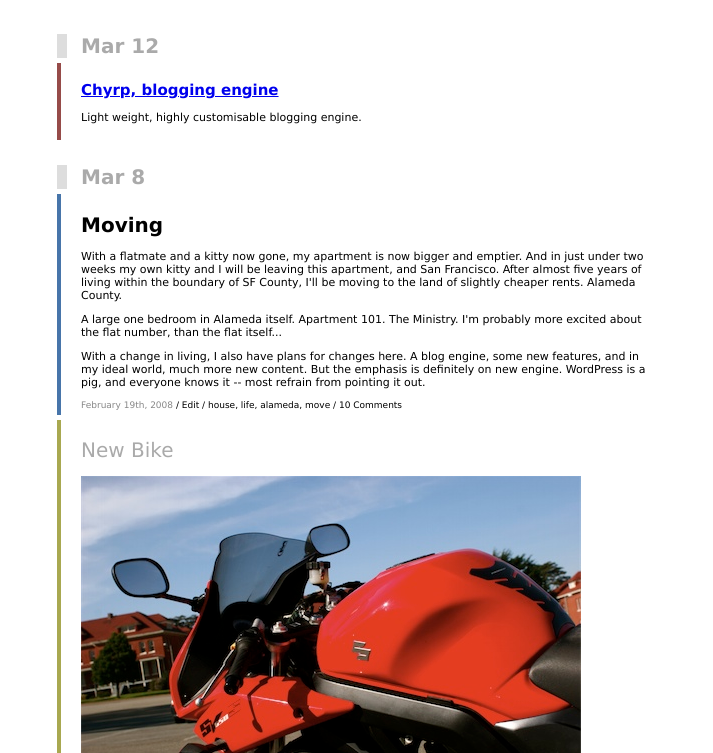
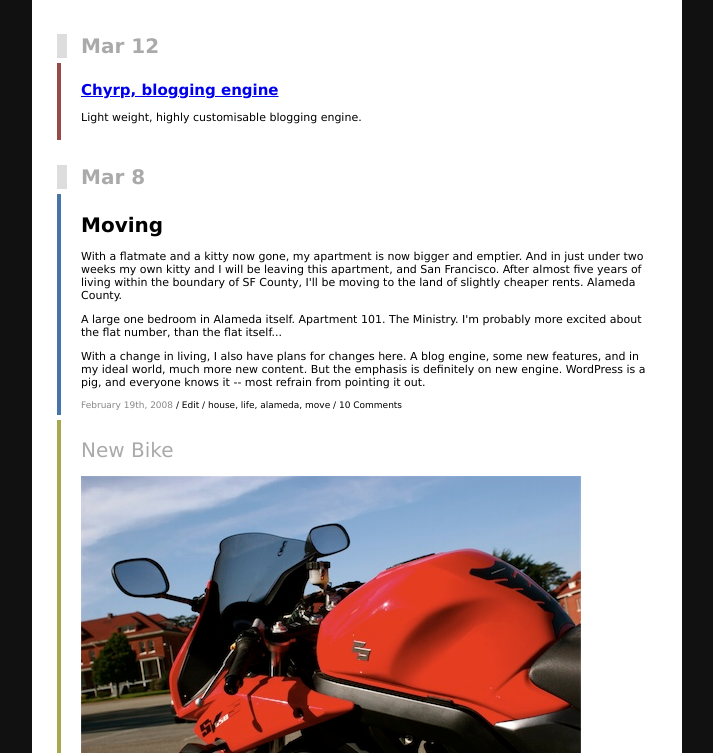
Before and after one commit to mralex/analog, a plain HTML site: page index.html in a window 1280 px wide. Shown: the part 141-894 px from the top of the page, without its empty margins (283-996 px from the left). Drawn offline with Linux system fonts and the light colour scheme.

Commit message:
Dark grey background color. Sharp.

```diff
--- a/stylesheets/screen.css
+++ b/stylesheets/screen.css
@@ -1,6 +1,7 @@
 
 body {
 	font: 62.5% "Lucida Grande", "Trebuchet MS", Verdana, sans-serif;
+	background-color: #111;
 }
 
 div {
@@ -9,10 +10,10 @@ div {
 
 #box {
 	border-color: #00f;
-
+	background-color: #fff;
 	width: 60em;
 	margin: 0 auto;
-	padding-top: 25px;
+	padding: 25px;
 }
 
 #head {
```
